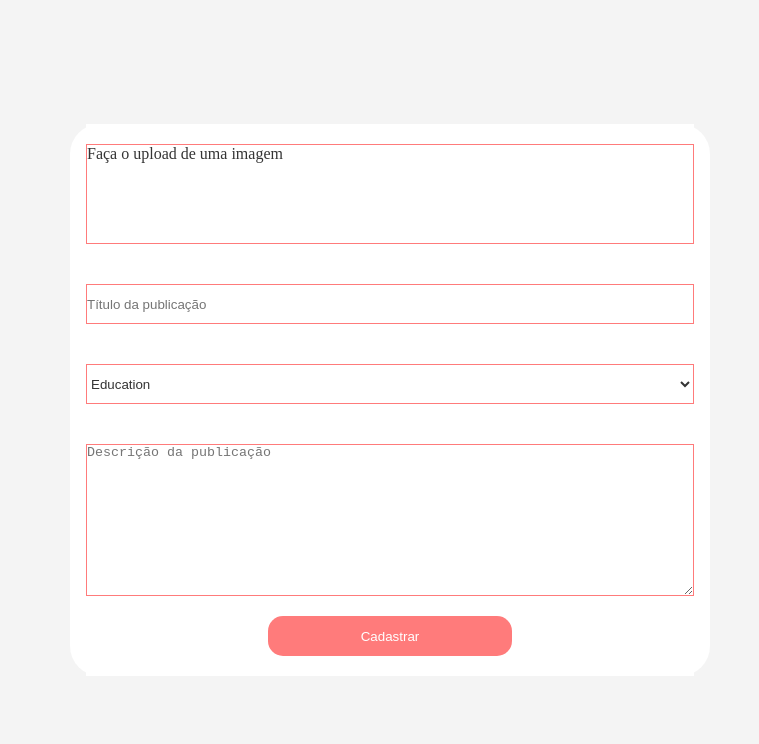
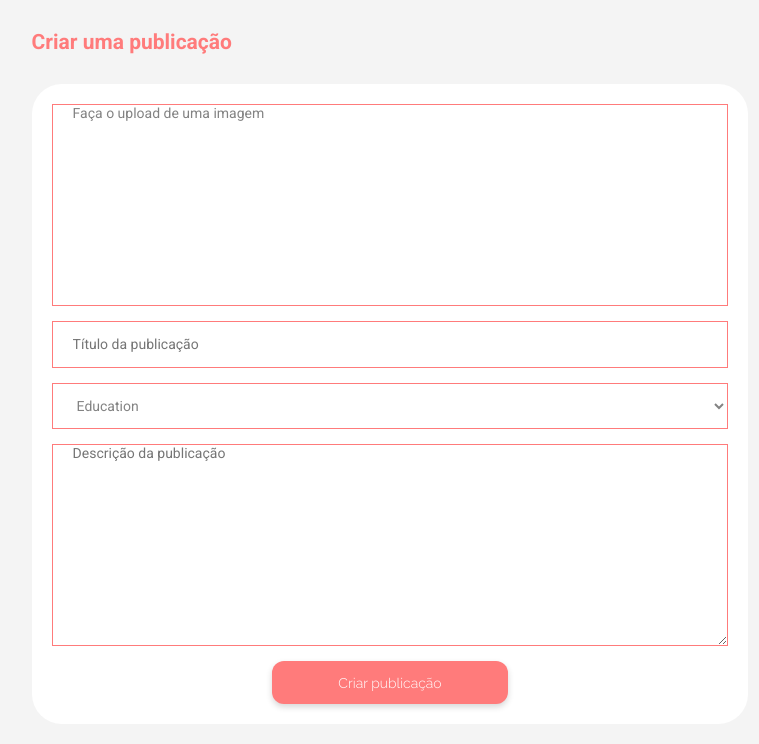
Before and after one commit to luccardoso51/BeHome-Frontend, a React (Create React App) app: page /createpublication in a window 1280 px wide. Shown: the top 744 px of the page, without its empty margins (250-1009 px from the left). Built offline with nearby package versions, Linux system fonts and the light colour scheme.

Commit message:
finishing createpublication

```diff
--- a/src/App.js
+++ b/src/App.js
@@ -2,8 +2,6 @@ import React from 'react';
 import Routes from './routes'
 
 import './glogal.css'
-
-import Login from './pages/Login';
 
 function App() {
   return (
--- a/src/glogal.css
+++ b/src/glogal.css
@@ -7,3 +7,7 @@
   box-sizing: border-box;
   background: #F4F4F4 0% 0% no-repeat padding-box;
 }
+body {
+  font: 400 14px Roboto, sans-serif;
+  -webkit-font-smoothing: antialiased;
+}
--- a/src/pages/CreatePublication/index.js
+++ b/src/pages/CreatePublication/index.js
@@ -5,8 +5,9 @@ import './styles.css'
 export default function CreatePublication() {
   return (
     <div className="createpublication-container">
+      <div id="title"> <h2>Criar uma publicação</h2> </div>
       <div className="content">
-        <form className="form-content">
+        <form>
           <div>
             Faça o upload de uma imagem
           </div>
@@ -17,8 +18,8 @@ export default function CreatePublication() {
             <option value="sport">Sport</option>
             <option value="outher">Outher</option>
           </select>
-          <textarea name="" id="" cols="30" rows="10" placeholder="Descrição da publicação"></textarea>
-          <button type="submit">Cadastrar</button>
+          <textarea placeholder="Descrição da publicação"></textarea>
+          <button type="submit">Criar publicação</button>
         </form>
       </div>
     </div>
--- a/src/pages/CreatePublication/styles.css
+++ b/src/pages/CreatePublication/styles.css
@@ -4,51 +4,82 @@
   margin: 0 auto;
 
   display: flex;
-  align-items: center;
-  justify-items: center;
-}
-.content {
-  width: 50%;
-  margin: 0 auto;
-  background-color: white;
-
-  display: flex;
-  align-items: center;
-  justify-items: center;
-  border-radius: 30px;
-}
-
-.form-content {
-  width: 95%;
-  background: white;
-  margin: 0 auto;
-  display: flex;
   flex-direction: column;
   align-items: center;
   justify-items: center;
 }
-input, textarea, select, .form-content div {
-  margin: 20px;
-  background: white;
-  border: 1px solid #FF7B7B;
-  width: 100%;
-  color: #343434;
-}
-.form-content div {
-  height: 100px;
-  display: flex;
-  text-align: justify ;
+
+.createpublication-container #title {
+  margin: 30px;
+  width: 56%;
+  text-align: left;
+  color: #FF7B7B;
 }
 
-input, select {
-  height: 40px;
+.createpublication-container .content {
+  width: 56%;
+  height: 80vh;
+  margin: 0 auto;
+  padding: 20px;
+  border-radius: 30px;
+  display: flex;
+  justify-content: center;
+  background: white;
 }
-.form-content button {
-  width: 40%;
-  height: 40px;
-  margin-bottom: 20px;
+.createpublication-container .content form {
+  width: 100%;
+  margin-top: 0;
+  display: flex;
+  background: white;
+  justify-items: center;
+  flex-direction: column;
+}
+.createpublication-container .content form div, .createpublication-container .content form textarea {
+  width: 100%;
+  border: 1px solid #FF7B7B;
+  color: #838383;
+  height: 40%;
+  margin-bottom: 15px;
+  background: transparent;
+  padding: 0 0 0 20px;
+  font: 400 14px Roboto, sans-serif;
+}
+
+.createpublication-container .content form input, .createpublication-container .content form select {
+  width: 100%;
+  height: 55px;
+  color: #838383;
+  border: 1px solid #FF7B7B;
+  box-sizing: border-box;
+  display: flex;
+  font-size: 20px;
+  opacity: 1;
+  margin-bottom: 15px;
+  background: transparent;
+  padding: 0 0 0 20px;
+  font: 400 14px Roboto, sans-serif
+}
+
+.createpublication-container .content form button {
+  margin: 20px 0 20px 0;
+  cursor: pointer;
+  padding: 0;
   border: 0;
-  background: #FF7B7B;
-  border-radius: 15px;
-  color: #fff;
+  width: 35%;
+  height: 51px;
+  color: #FFFFFF;
+  background: #FF7B7B 0% 0% no-repeat padding-box;
+  box-shadow: 0px 3px 6px #00000029;
+  border-radius: 12px;
+  opacity: 1;
+  margin: 0 auto;
+  display: inline-block;
+  text-align: center;
+  font-size: 14px;
+  font-family: 'Raleway', sans-serif;
+  transition: filter 0.2s;
 }
+
+.createpublication-container .content form button:hover {
+  filter: brightness(90%);
+}
```
